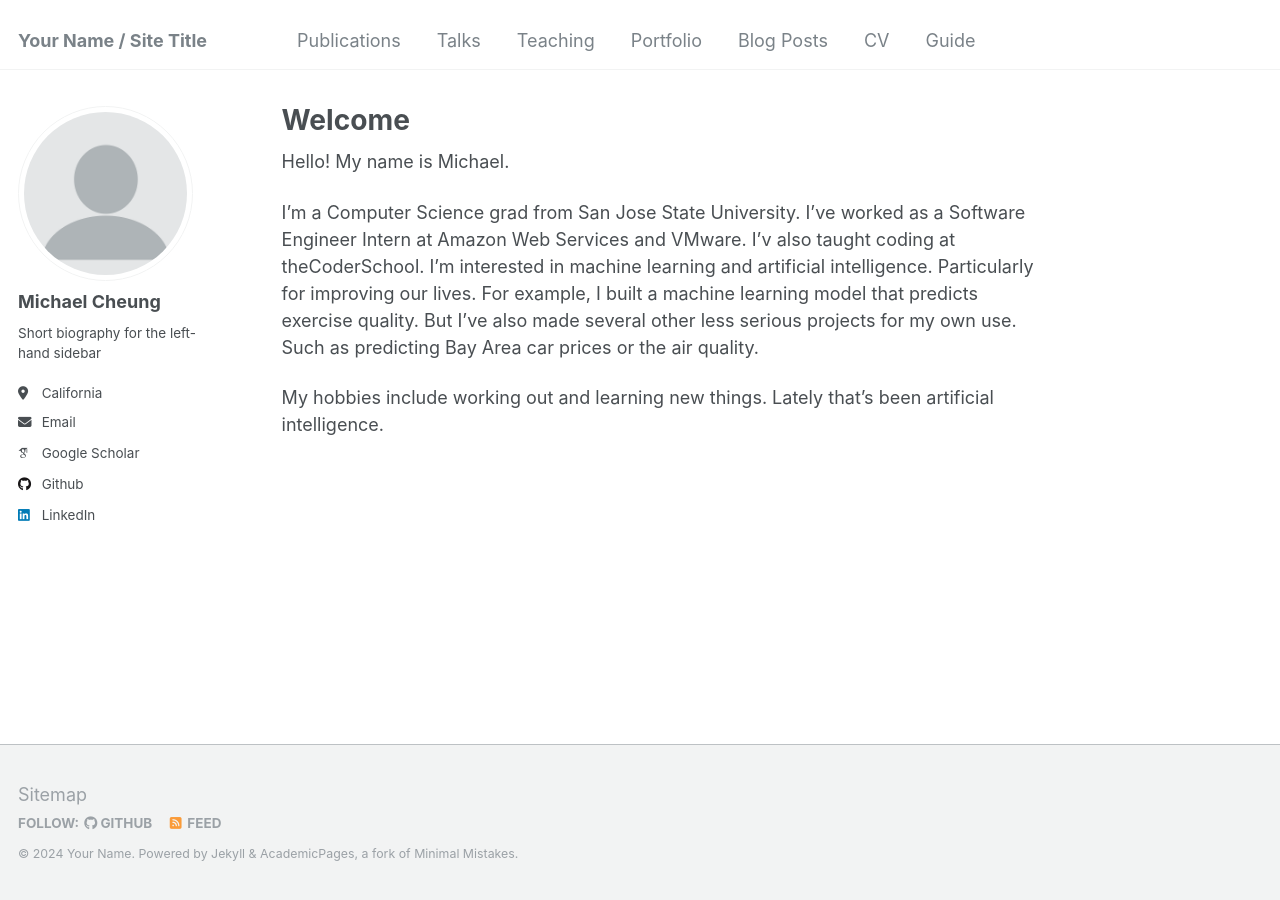
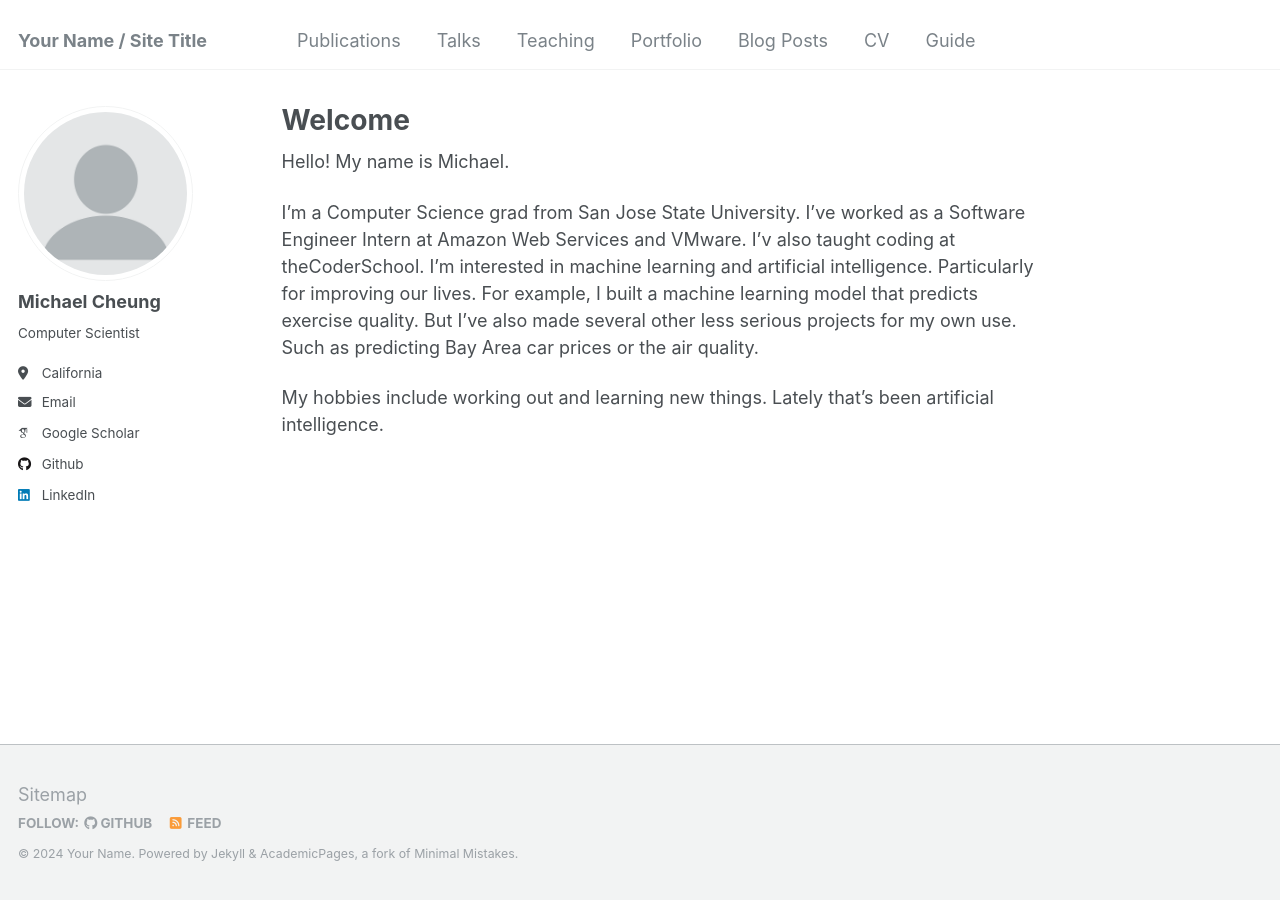
Before and after one commit to cheung0/cheung0.github.io, a Jekyll site: the page built from _pages/about.md, in a window 1280 px wide. Built offline with Jekyll 4.4.1, drawn with Linux system fonts in a browser that asks for light colours; some web fonts are replaced.

Commit message:
Update _config.yml

```diff
--- a/_config.yml
+++ b/_config.yml
@@ -23,8 +23,8 @@ author:
   # Biographic information
   avatar           : "profile.png"
   name             : "Michael Cheung"
-  pronouns         : # example: "she/her"
-  bio              : "Short biography for the left-hand sidebar"
+  pronouns         : # example: "he/him"
+  bio              : "Computer Scientist"
   location         : "California"
   employer         : #"Red Brick University"
   uri              : # URL
```
